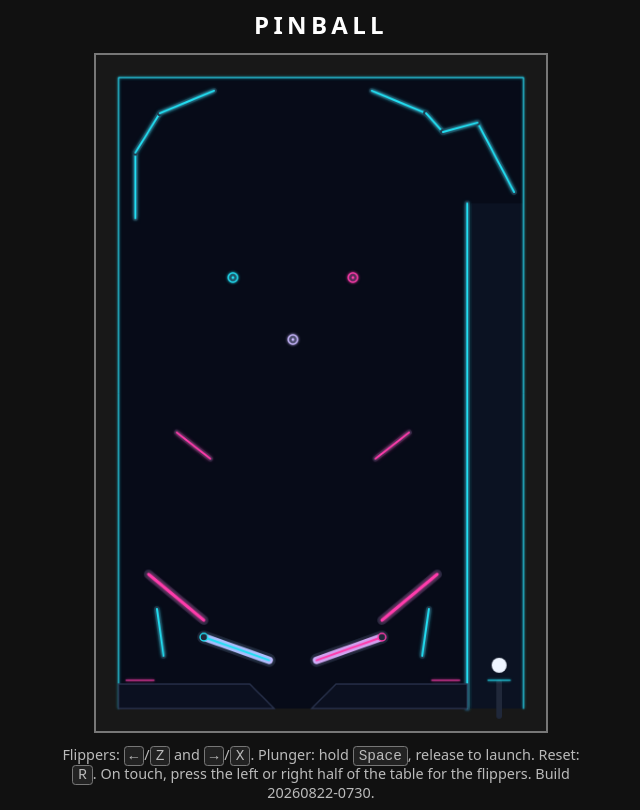
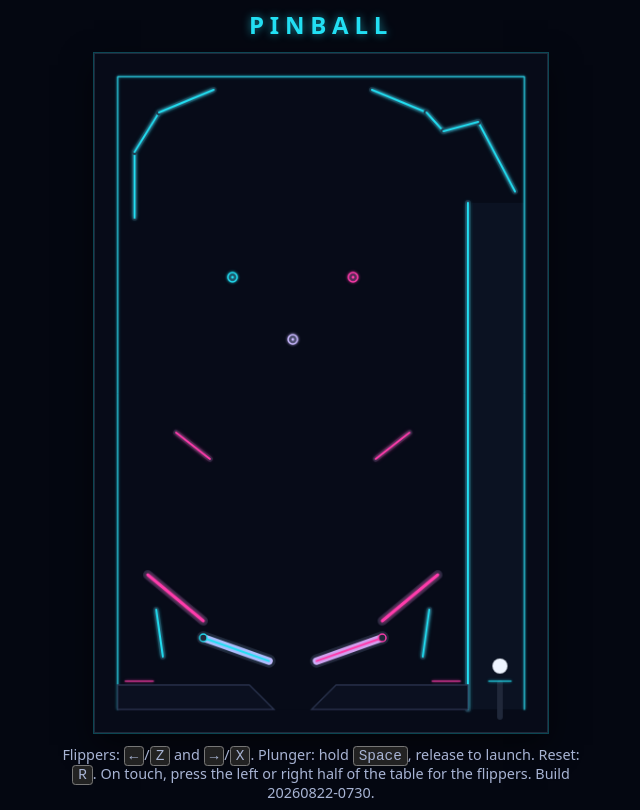
Before and after one commit to richcande1-rca/pinball, a plain HTML site: page index.html in a window 1280 px wide. Shown: the whole page, without its empty margins (319-959 px from the left). Drawn offline with Linux system fonts and the light colour scheme.

Commit message:
Style Miami Nights visual pass

```diff
--- a/style.css
+++ b/style.css
@@ -1,7 +1,7 @@
 html {
   color-scheme: dark;
   font-family: system-ui, sans-serif;
-  background: #111;
+  background: #040711;
 }
 
 body {
@@ -21,8 +21,18 @@ body {
 
 h1 {
   margin: 0 0 0.75rem;
-  letter-spacing: 0.18em;
+  color: #22dff3;
+  letter-spacing: 0.24em;
   font-size: 1.5rem;
+  font-weight: 600;
+  text-shadow: 0 0 8px rgba(34, 223, 243, 0.58);
+}
+
+h1 span {
+  color: #ff3cac;
+  font-style: italic;
+  font-weight: 500;
+  text-shadow: 0 0 8px rgba(255, 60, 172, 0.58);
 }
 
 canvas {
@@ -33,15 +43,18 @@ canvas {
   max-height: calc(100vh - 120px);
   max-height: calc(100svh - 120px);
   margin: 0 auto;
-  background: #181818;
-  border: 2px solid #777;
+  background: #070b18;
+  border: 1px solid #20283a;
+  box-shadow:
+    0 0 0 1px rgba(34, 223, 243, 0.3),
+    0 12px 30px rgba(0, 0, 0, 0.55);
   box-sizing: border-box;
   touch-action: manipulation;
 }
 
 p {
   margin: 0.75rem 0 0;
-  color: #bbb;
+  color: #a8b4d4;
   font-size: 0.9rem;
 }
 
```
